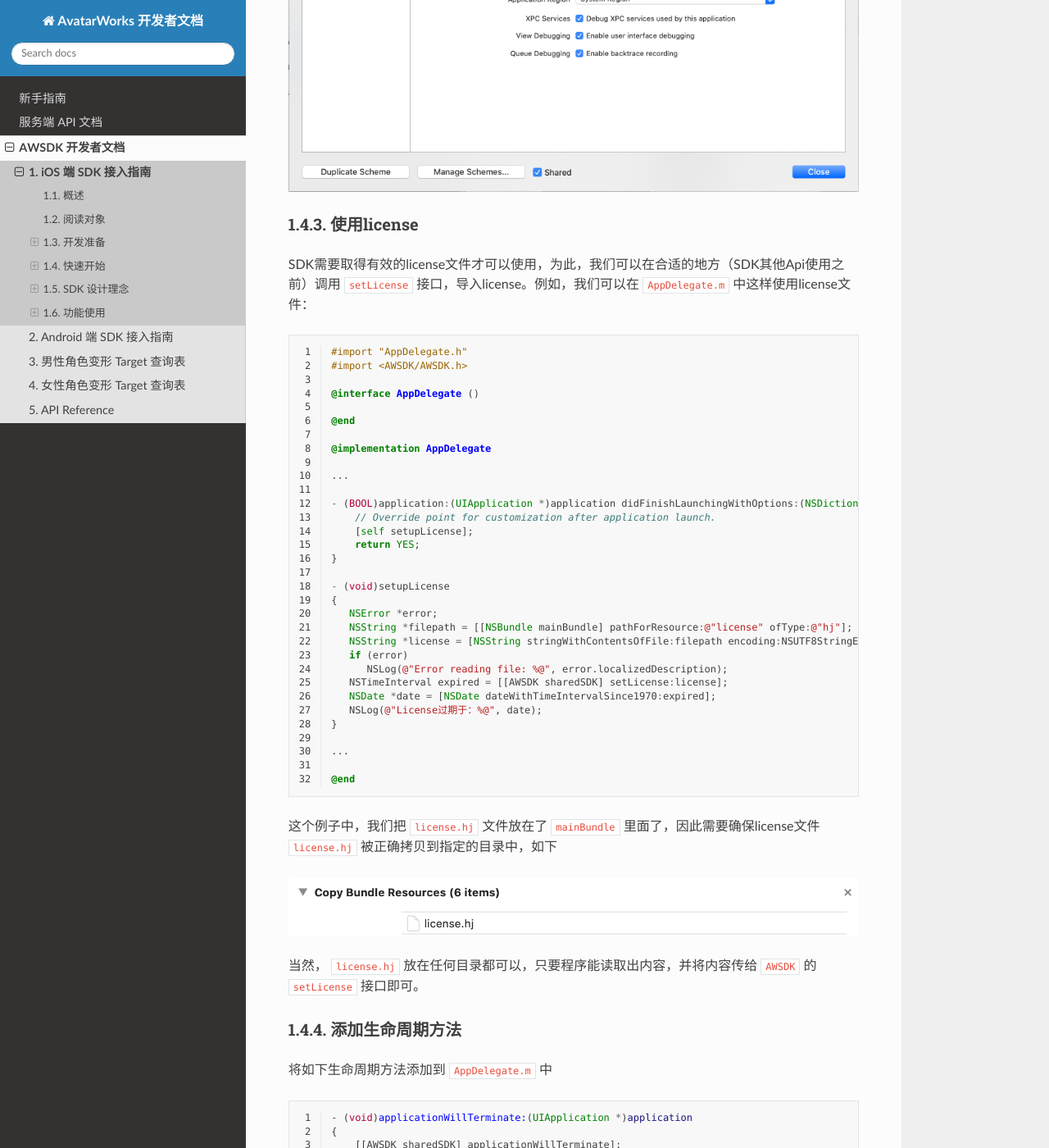
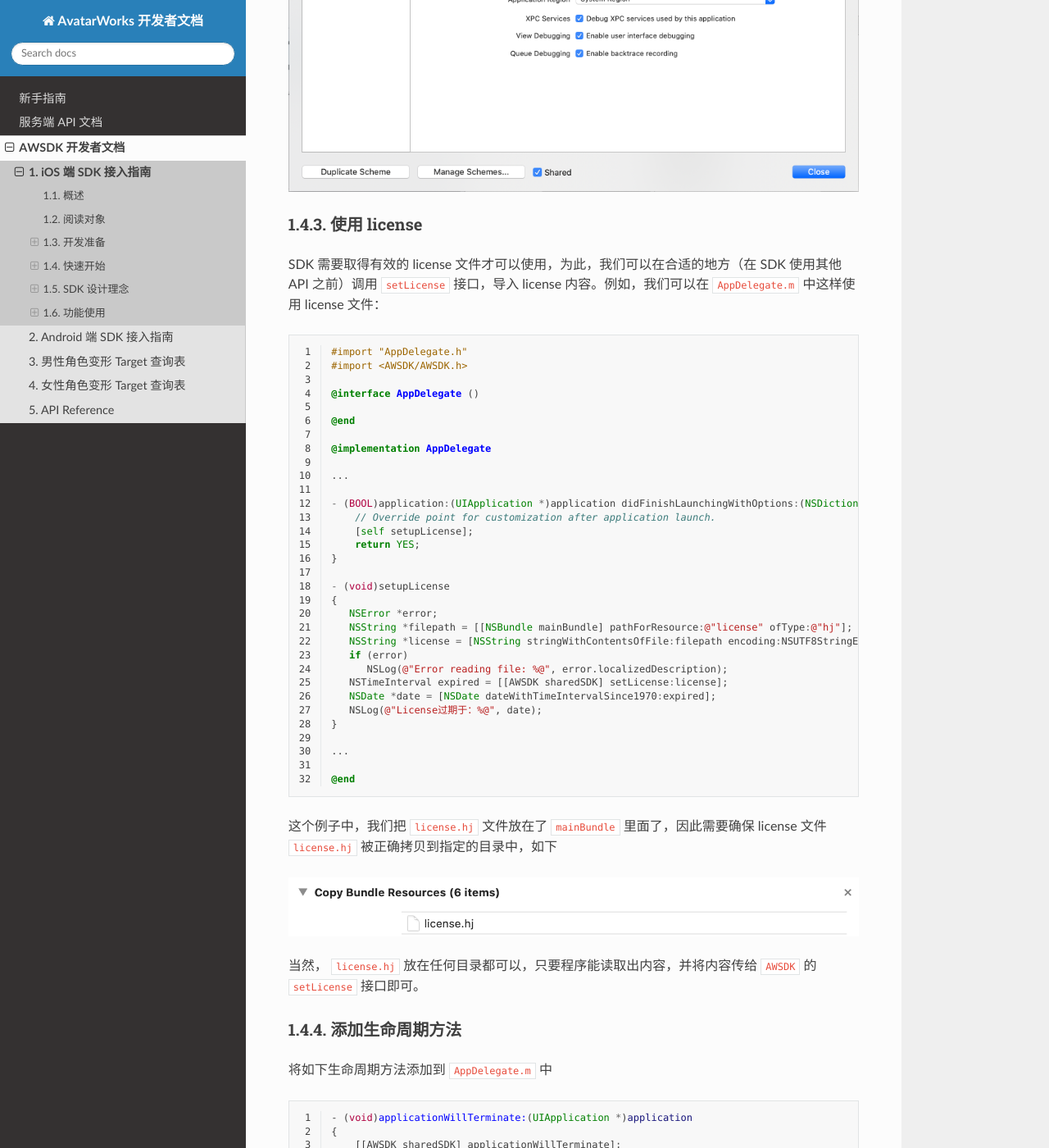
Before and after one commit to avatarworks/doc, a Sphinx documentation site: the page built from source/awsdk/ios.rst, in a window 1280 px wide and 1400 px high, scrolled down 1624 px. Shown: the whole window at 82% size. Built offline with Sphinx 7.4.7 and the Read the Docs theme 2.0.0, drawn with Linux system fonts in a browser that asks for light colours; some of the changed text lies outside the part shown.

Commit message:
Update ios.rst

```diff
--- a/source/awsdk/ios.rst
+++ b/source/awsdk/ios.rst
@@ -9,7 +9,7 @@ AWSDK 是一个适用于 iOS 的虚拟人解决方案SDK。
 ======================
 
 - 具备基本的 iOS 开发能力
-- 准备接入虚拟人SDK
+- 准备接入虚拟人 SDK
 
 开发准备
 ======================
@@ -23,7 +23,7 @@ AWSDK 是一个适用于 iOS 的虚拟人解决方案SDK。
 前置条件
 ~~~~~~~~
 
-- 取得有效的SDK license文件
+- 取得有效的 SDK license 文件
 
 快速开始
 ======================
@@ -38,15 +38,15 @@ AWSDK 是一个适用于 iOS 的虚拟人解决方案SDK。
 
 导入 SDK
 ~~~~~~~~
-- 在工程配置中，将 AWSDK.framework 导入工程中，勾选Embed方式为 ``Embed & Sign`` ，如图所示
+- 在工程配置中，将 AWSDK.framework 导入工程中，勾选 Embed 方式为 ``Embed & Sign`` ，如图所示
 .. image:: /_static/img/awsdk_xcode_config.png
 
 - 找到 Product -> Schemes -> Edit Scheme... -> Run -> Options， 将 ``Metal API Validation`` 选项勾选为 ``Disabled``
 .. image:: /_static/img/awsdk_xcode_scheme.png
 
-使用license
+使用 license
 ~~~~~~~~
-SDK需要取得有效的license文件才可以使用，为此，我们可以在合适的地方（SDK其他Api使用之前）调用 ``setLicense`` 接口，导入license。例如，我们可以在 ``AppDelegate.m`` 中这样使用license文件：
+SDK 需要取得有效的 license 文件才可以使用，为此，我们可以在合适的地方（在 SDK 使用其他 API 之前）调用 ``setLicense`` 接口，导入 license 内容。例如，我们可以在 ``AppDelegate.m`` 中这样使用 license 文件：
 
 .. code-block:: objc
    :linenos:
@@ -84,7 +84,7 @@ SDK需要取得有效的license文件才可以使用，为此，我们可以在
 
    @end
 
-这个例子中，我们把 ``license.hj`` 文件放在了 ``mainBundle`` 里面了，因此需要确保license文件 ``license.hj`` 被正确拷贝到指定的目录中，如下
+这个例子中，我们把 ``license.hj`` 文件放在了 ``mainBundle`` 里面了，因此需要确保 license 文件 ``license.hj`` 被正确拷贝到指定的目录中，如下
 
 .. image:: /_static/img/awsdk_license_bundle.png
 
@@ -237,7 +237,7 @@ SDK需要取得有效的license文件才可以使用，为此，我们可以在
 加载角色
 ^^^^^^^^^
 
-配置完资源和缓存目录，接下来就是载入一个角色。为了加载一个角色，我们需要角色的人脸贴图文件和人脸target文件。这两个文件一般可通过重建服务获得，详见：:ref:`人脸服务`
+配置完资源和缓存目录，接下来就是载入一个角色。为了加载一个角色，我们需要角色的人脸贴图文件和人脸 target 文件。这两个文件一般可通过重建服务获得，详见：:ref:`人脸服务`
 
 假设 ``media`` 目录下已经存在着人脸贴图文件 ``face/face1.jpg`` 和人脸target文件 ``face/face1.target``，则可以通过如下方法载入一个女性（``female``）角色
 
@@ -316,6 +316,7 @@ SDK 设计理念
 
 表示将角色的位置恢复到默认值。
 
+注意：**和 ``setConfigs`` 整体的增量更新不同，单个键值对里的值，在更新的时候总是被替换更新，而不是增量更新。**
 
 线程
 ~~~~~~~~~~~
```
Also changed, not shown: other parts of source/awsdk/ios.rst (+3 -3 lines).
